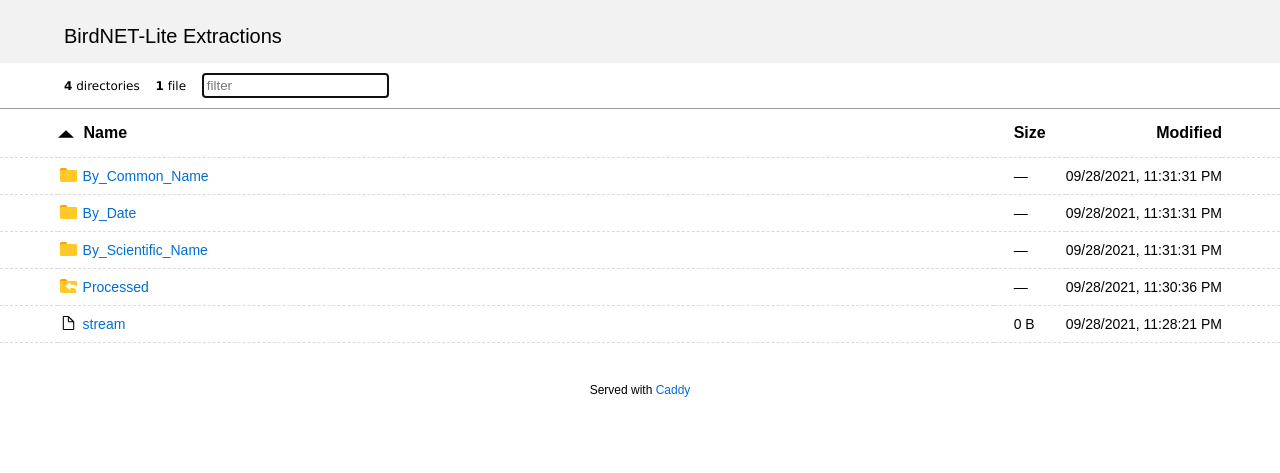
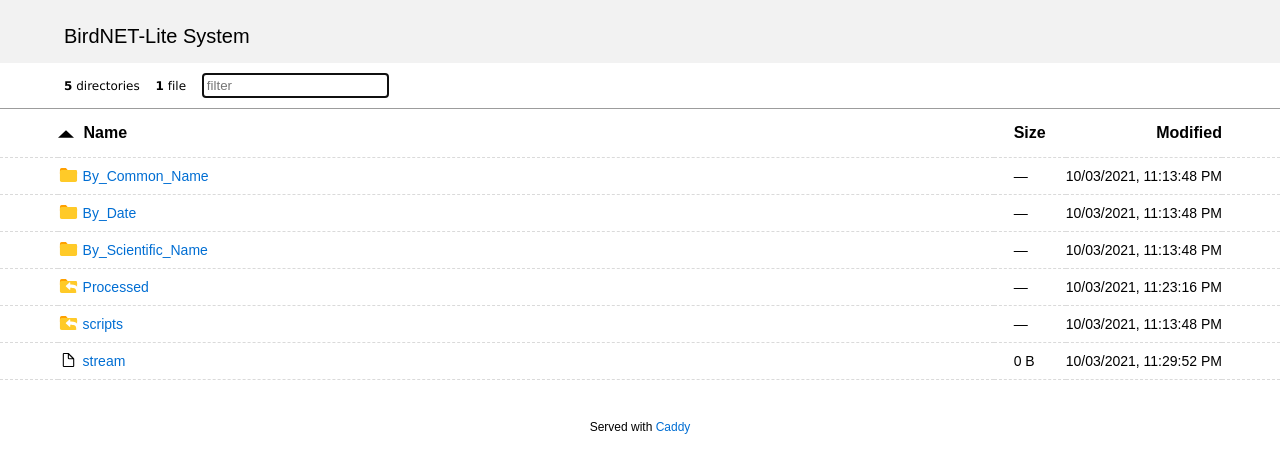
Before and after one commit to kahst/BirdNET-Lite, a Python web app: template templates/index.html in a window 1280 px wide. Shown: the top 473 px of the page. Run offline with Jinja, Linux system fonts and the light colour scheme; the template is opened without the code that fills it, so the values that code supplies are empty.

Commit message:
Update index.html

```diff
--- a/templates/index.html
+++ b/templates/index.html
@@ -1,7 +1,8 @@
+
 <!DOCTYPE html>
 <html>
 	<head>
-		<title>BirdNET-Lite Extractions</title>
+		<title>BirdNET-Lite System</title>
 		<meta charset="utf-8">
 		<meta name="viewport" content="width=device-width, initial-scale=1.0">
 <style>
@@ -308,13 +309,13 @@ footer {
 
 		<header>
 			<h1>
-				<a href="">BirdNET-Lite Extractions</a>
+				<a href="">BirdNET-Lite System</a>
 			</h1>
 		</header>
 		<main>
 			<div class="meta">
 				<div id="summary">
-					<span class="meta-item"><b>4</b> directories</span>
+					<span class="meta-item"><b>5</b> directories</span>
 					<span class="meta-item"><b>1</b> file</span>
 					<span class="meta-item"><input type="text" placeholder="filter" id="filter" onkeyup='filter()'></span>
 				</div>
@@ -347,7 +348,7 @@ footer {
 							</a>
 						</td>
 						<td data-order="-1">&mdash;</td>
-						<td class="hideable"><time datetime="2021-09-28T23:31:31Z">09/28/2021 11:31:31 PM +00:00</time></td>
+						<td class="hideable"><time datetime="2021-10-03T23:13:48Z">10/03/2021 11:13:48 PM +00:00</time></td>
 						<td class="hideable"></td>
 					</tr>
 					<tr class="file">
@@ -359,7 +360,7 @@ footer {
 							</a>
 						</td>
 						<td data-order="-1">&mdash;</td>
-						<td class="hideable"><time datetime="2021-09-28T23:31:31Z">09/28/2021 11:31:31 PM +00:00</time></td>
+						<td class="hideable"><time datetime="2021-10-03T23:13:48Z">10/03/2021 11:13:48 PM +00:00</time></td>
 						<td class="hideable"></td>
 					</tr>
 					<tr class="file">
@@ -371,7 +372,7 @@ footer {
 							</a>
 						</td>
 						<td data-order="-1">&mdash;</td>
-						<td class="hideable"><time datetime="2021-09-28T23:31:31Z">09/28/2021 11:31:31 PM +00:00</time></td>
+						<td class="hideable"><time datetime="2021-10-03T23:13:48Z">10/03/2021 11:13:48 PM +00:00</time></td>
 						<td class="hideable"></td>
 					</tr>
 					<tr class="file">
@@ -383,7 +384,19 @@ footer {
 							</a>
 						</td>
 						<td data-order="-1">&mdash;</td>
-						<td class="hideable"><time datetime="2021-09-28T23:30:36Z">09/28/2021 11:30:36 PM +00:00</time></td>
+						<td class="hideable"><time datetime="2021-10-03T23:23:16Z">10/03/2021 11:23:16 PM +00:00</time></td>
+						<td class="hideable"></td>
+					</tr>
+					<tr class="file">
+						<td></td>
+						<td>
+							<a href="./scripts/">
+								<svg width="1.5em" height="1em" version="1.1" viewBox="0 0 317 259"><use xlink:href="#folder-shortcut"></use></svg>
+								<span class="name">scripts</span>
+							</a>
+						</td>
+						<td data-order="-1">&mdash;</td>
+						<td class="hideable"><time datetime="2021-10-03T23:13:48Z">10/03/2021 11:13:48 PM +00:00</time></td>
 						<td class="hideable"></td>
 					</tr>
 					<tr class="file">
@@ -395,7 +408,7 @@ footer {
 							</a>
 						</td>
 						<td data-order="0">0 B</td>
-						<td class="hideable"><time datetime="2021-09-28T23:28:21Z">09/28/2021 11:28:21 PM +00:00</time></td>
+						<td class="hideable"><time datetime="2021-10-03T23:29:52Z">10/03/2021 11:29:52 PM +00:00</time></td>
 						<td class="hideable"></td>
 					</tr>
 					</tbody>
```
